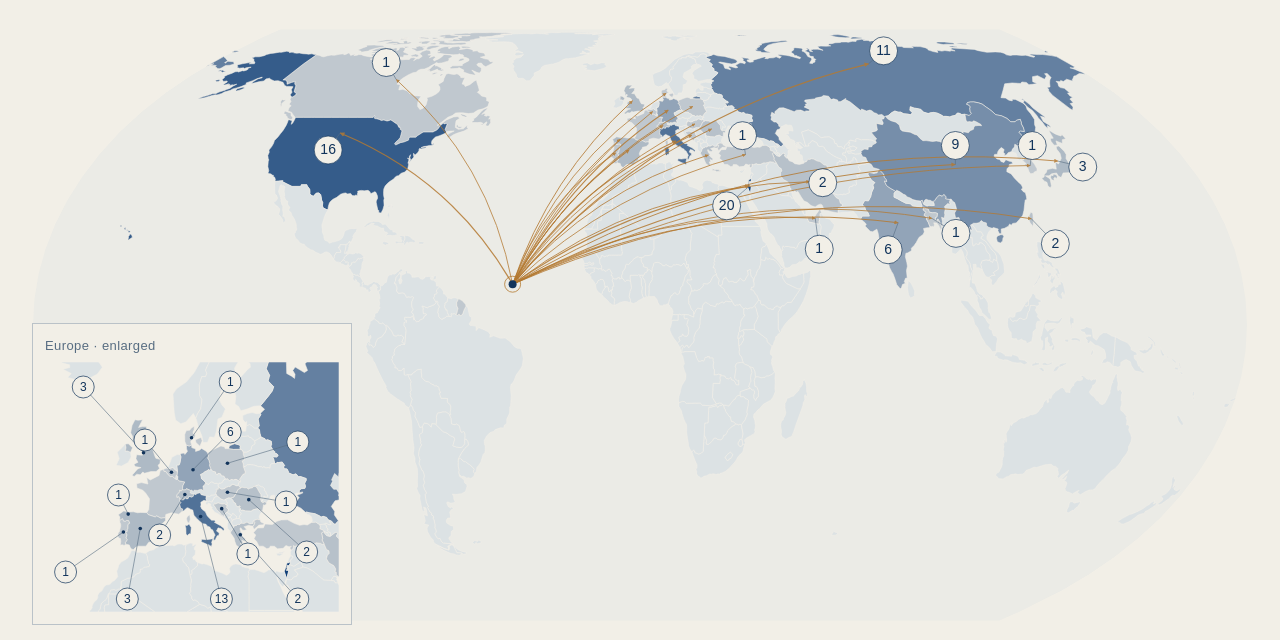
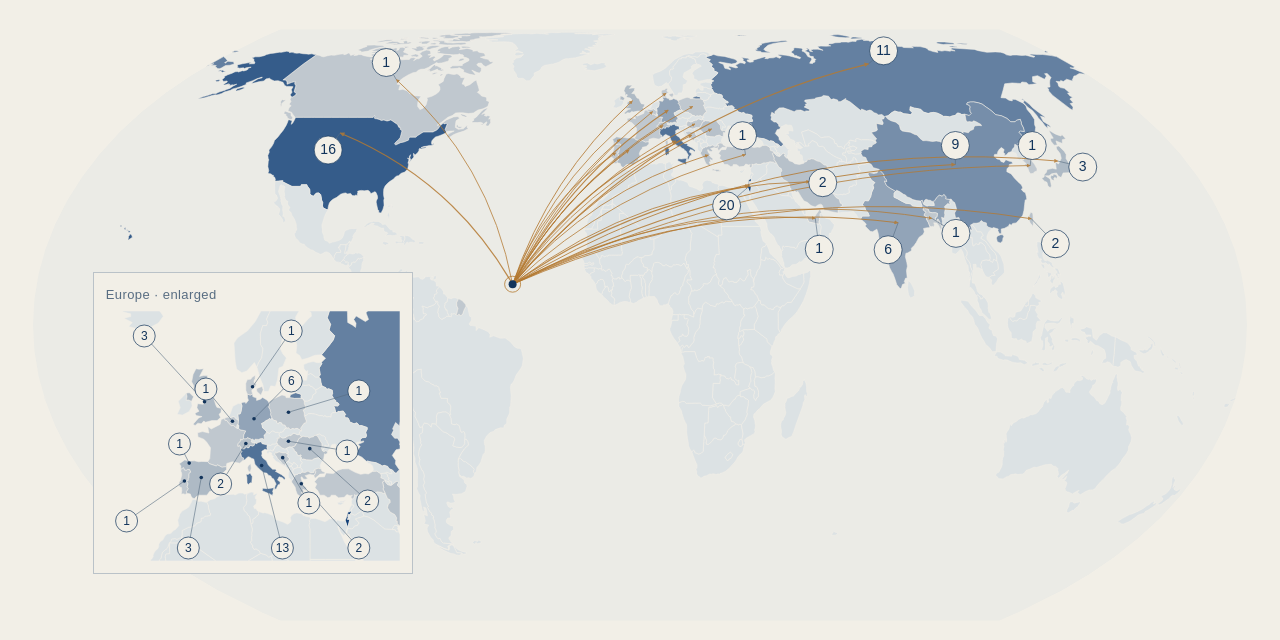
Before and after one commit to zkomargo/zoharkomargodski.com, a plain HTML site: page collaborators.html in a window 1280 px wide. Shown: the part 303-943 px from the top of the page. Drawn offline with Linux system fonts and the light colour scheme.

Commit message:
Move Europe inset up and to the right

```diff
--- a/collaborators.html
+++ b/collaborators.html
@@ -83,12 +83,12 @@
     @media(min-width:900px){#zk-birthplace-map .world .number-badge{r:14px}#zk-birthplace-map .world text{font-size:14px}}
     @media(max-width:650px){#zk-birthplace-map .country-captions{font-size:14px}}
     #zk-birthplace-map .map-stage {position:relative}
-    #zk-birthplace-map .map-stage .inset-group {position:absolute;left:0;bottom:4px;width:320px;margin:0;padding:12px;background:var(--paper);border:1px solid #bac2c8}
+    #zk-birthplace-map .map-stage .inset-group {position:absolute;left:5%;bottom:9%;width:320px;margin:0;padding:12px;background:var(--paper);border:1px solid #bac2c8}
     #zk-birthplace-map .inset-group > div {margin-bottom:6px;letter-spacing:.03em}
     #zk-birthplace-map .counts-layout.is-arrow {display:block}
     #zk-birthplace-map .counts-layout.is-arrow .country-captions {grid-template-columns:repeat(3,minmax(0,1fr));gap:12px 40px}
     @media(max-width:1099px){#zk-birthplace-map .map-stage .inset-group{width:260px;padding:9px}}
-    @media(max-width:759px){#zk-birthplace-map .map-stage{padding-bottom:260px}#zk-birthplace-map .map-stage .inset-group{width:260px;bottom:8px}#zk-birthplace-map .counts-layout.is-arrow .country-captions{grid-template-columns:repeat(2,minmax(0,1fr));gap:10px 20px}}
+    @media(max-width:759px){#zk-birthplace-map .map-stage{padding-bottom:276px}#zk-birthplace-map .map-stage .inset-group{width:260px;left:12px;bottom:24px}#zk-birthplace-map .counts-layout.is-arrow .country-captions{grid-template-columns:repeat(2,minmax(0,1fr));gap:10px 20px}}
   </style>
   <div class="map-stage"><svg class="world" role="img" aria-label="World map of collaborator birth countries; darker blue indicates more collaborators. All country counts are listed below."></svg><div class="inset-group"><div class="text-small text-muted">Europe · enlarged</div><svg class="europe" role="img" aria-label="Enlarged map of Europe with country collaborator counts"></svg></div></div>
   <div class="legend text-small">
```
